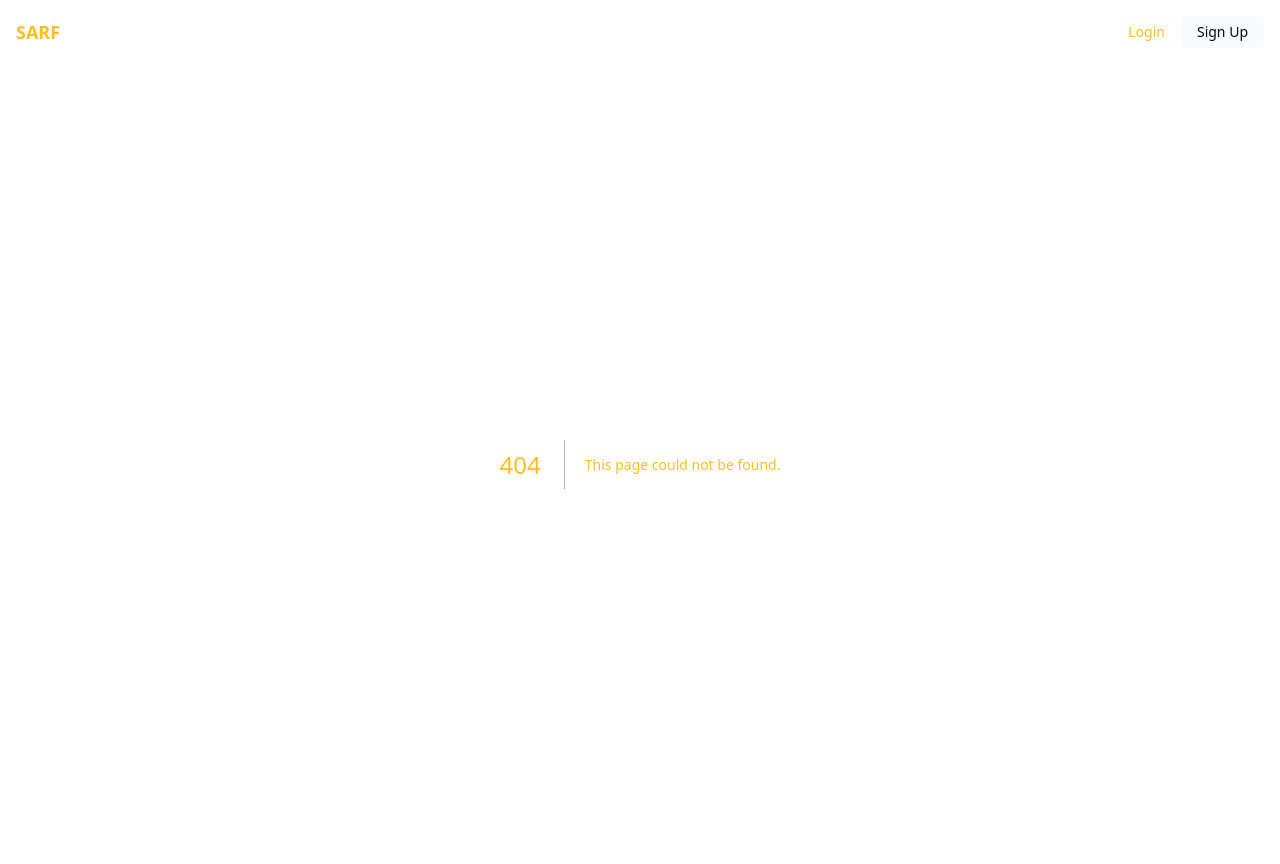
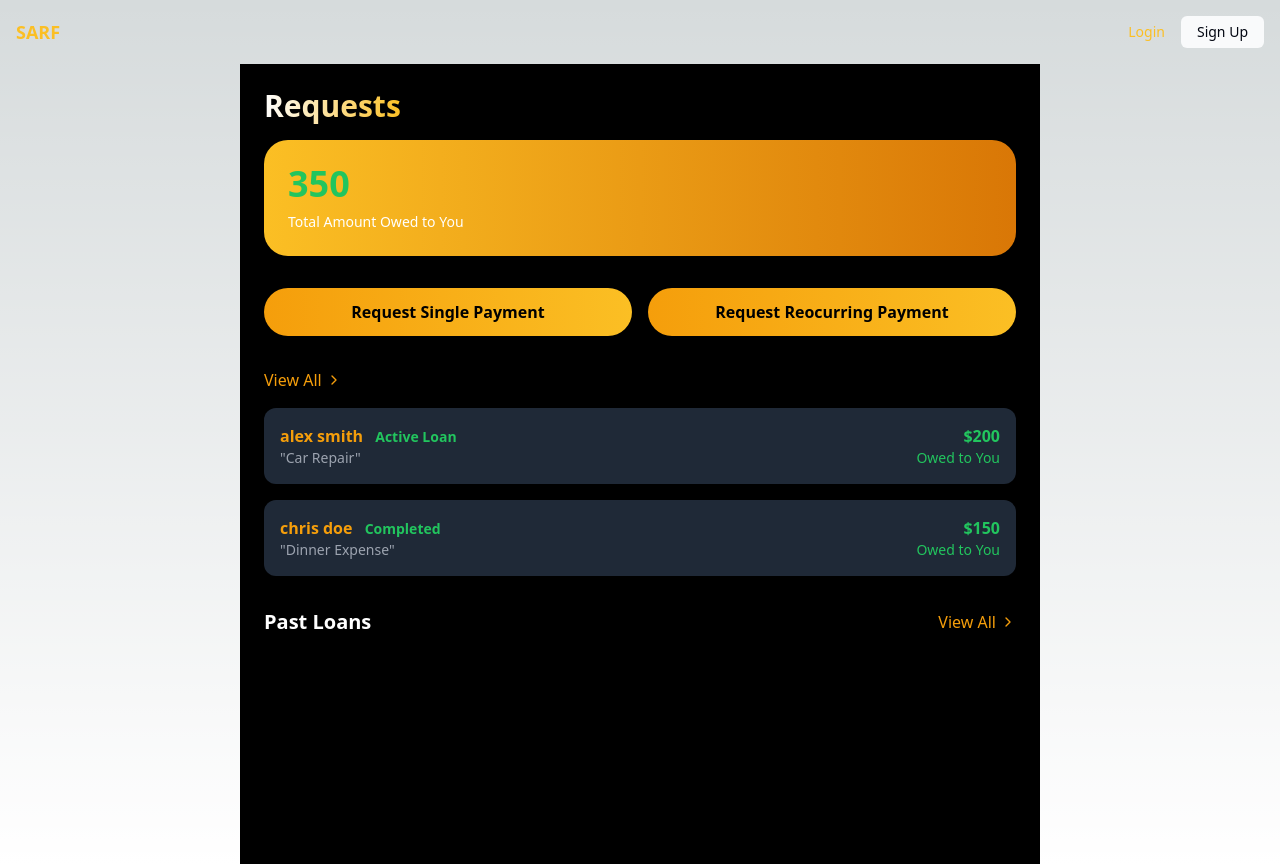
Before and after one commit to Munaiz123/Sarf_WebApp, a Next.js app: page /requests in a window 1280 px wide. Before the commit this address had no page. Built offline with nearby package versions, Linux system fonts and the light colour scheme.

Commit message:
Added Request page to side bar + removed excess code from components. Need to add subsequent pages for request payment

```diff
--- a/public/index.css
+++ b/public/index.css
@@ -842,6 +842,11 @@ video {
   flex-shrink: 0;
 }
 
+.rotate-180 {
+  --tw-rotate: 180deg;
+  transform: translate(var(--tw-translate-x), var(--tw-translate-y)) rotate(var(--tw-rotate)) skewX(var(--tw-skew-x)) skewY(var(--tw-skew-y)) scaleX(var(--tw-scale-x)) scaleY(var(--tw-scale-y));
+}
+
 .transform {
   transform: translate(var(--tw-translate-x), var(--tw-translate-y)) rotate(var(--tw-rotate)) skewX(var(--tw-skew-x)) skewY(var(--tw-skew-y)) scaleX(var(--tw-scale-x)) scaleY(var(--tw-scale-y));
 }
--- a/src/app/dashboard/contracts/page.js
+++ b/src/app/contracts/page.js
@@ -2,7 +2,7 @@
 "use client"
 import Link from "next/link"
 import React from "react"
-import withAuth from "../../UserAuth"
+import withAuth from "../UserAuth"
 import { Bell, Plus, ChevronRight } from 'lucide-react';
 
 function ContractsDasboard() {
--- a/src/app/dashboard/loans/page.js
+++ b/src/app/loans/page.js
@@ -4,21 +4,15 @@ import React, { useState } from 'react';
 import { Bell, Send, RotateCcw, ChevronRight, DollarSign } from 'lucide-react';
 
 import Link from "next/link"
-import withAuth from "../../UserAuth"
+import withAuth from "../UserAuth"
 
 
 const LoansPage = () => {
-  const [showOwed, setShowOwed] = useState(true);
 
   const youOweLoans = [
     { id: 1, name: 'Jason Bourne', status: 'Active Loan', amount: 300, description: 'Helping With Rent' },
     { id: 2, name: 'John Wick', status: 'Pending Loan', amount: 500, description: 'Home Renovations' },
     { id: 3, name: 'Baba Yaga', status: 'Pending Loan', amount: 1000, description: 'Home Renovations' },
-  ];
-
-  const owedToYouLoans = [
-    { id: 1, name: 'alex smith', status: 'Active Loan', amount: 200, description: 'Car Repair' },
-    { id: 2, name: 'chris doe', status: 'Completed', amount: 150, description: 'Dinner Expense' },
   ];
 
   return (
@@ -30,53 +24,19 @@ const LoansPage = () => {
         <h1 className="bg-gradient-to-r from-white to-amber-400 inline-block text-transparent bg-clip-text text-3xl font-bold mb-4">Loans</h1>
 
         <div className="bg-gradient-to-r from-amber-400 to-amber-600 rounded-3xl p-6 mb-8">
-          {/* <h2 className="text-xl mb-2">{showOwed ? 'You Owe' : 'Owed to You'}</h2> */}
-          <p className={`text-4xl font-bold mb-2 ${showOwed ? 'text-red-500' : 'text-green-500'}`}>
-            ${showOwed ? '2,300.00' : '350.00'}
-          </p>
-          <p className="text-sm">
-            Total Amount {showOwed ? 'You Owe' : 'Owed to You'}
-          </p>
+          <p className="text-4xl font-bold mb-2 text-red-500"> 2,300.00 </p>
+          <p className="text-sm"> Total Amount You Owe </p>
         </div>
 
-        {showOwed ?
         <div className="flex space-x-4 mb-8">
           <button className="flex-1 bg-gradient-to-r from-amber-500 to-amber-400 text-black font-semibold py-3 px-4 rounded-full flex items-center justify-center">
-            <Send className="w-4 h-4 mr-2" />
-            <Link href="/dashboard/loans/payment?freq=once">Send Single Payment</Link>
+            <Link href="/loans/payment?freq=once">Send Single Payment</Link>
           </button>
           <button className="flex-1 bg-gradient-to-r from-amber-500 to-amber-400 text-black font-semibold py-3 px-4 rounded-full flex items-center justify-center">
-            <RotateCcw className="w-4 h-4 mr-2" />
             Set Recurring Payment
           </button>
         </div>
-        :
-        <div className="flex space-x-4 mb-8">
-          <button className="flex-1 bg-gradient-to-r from-amber-500 to-amber-400 text-black font-semibold py-3 px-4 rounded-full flex items-center justify-center">
-            <DollarSign className="w-4 h-4 mr-2" /> Request Payment
-          </button>
-        </div>}
 
-        <div className=" mb-8">
-          <div className="flex bg-gray-800 rounded-full p-1">
-            <button
-              className={`flex-1 py-2 px-4 rounded-full ${
-                showOwed ? 'bg-amber-500 text-black' : 'text-white'
-              }`}
-              onClick={() => setShowOwed(true)}
-            >
-              You Owe
-            </button>
-            <button
-              className={`flex-1 py-2 px-4 rounded-full ${
-                !showOwed ? 'bg-amber-500 text-black' : 'text-white'
-              }`}
-              onClick={() => setShowOwed(false)}
-            >
-              Owed to You
-            </button>
-          </div>
-        </div>
 
         <div className="mb-8">
           <div className="flex justify-between items-center mb-4">
@@ -86,7 +46,7 @@ const LoansPage = () => {
             </a>
           </div>
           <div className="space-y-4">
-            {(showOwed ? youOweLoans : owedToYouLoans).map((loan) => (
+            {youOweLoans.map((loan) => (
               <div key={loan.id} className="bg-gray-800 rounded-xl p-4 flex items-center justify-between">
                 <div className="flex items-center">
                   {/* <img src="/api/placeholder/48/48" alt={loan.name} className="w-12 h-12 rounded-full mr-4" /> */}
@@ -98,8 +58,8 @@ const LoansPage = () => {
                   </div>
                 </div>
                 <div className="text-right">
-                  <p className={`font-bold ${showOwed ? 'text-red-500' : 'text-green-500'}`}>${loan.amount}</p>
-                  <p className={`text-sm ${showOwed ? 'text-red-500' : 'text-green-500'}`}> {showOwed ? 'Owed' : 'Owed to You'} </p>
+                  <p className="font-bold text-red-500">${loan.amount}</p>
+                  <p className="text-sm text-red-500"> Owed </p>
                 </div>
               </div>
             ))}
@@ -117,5 +77,5 @@ const LoansPage = () => {
   );
 };
 
-export default withAuth(LoansPage);
-// export default LoansPage;
+// export default withAuth(LoansPage);
+export default LoansPage;
--- a/src/app/dashboard/loans/payment/page.js
+++ b/src/app/loans/payment/page.js
@@ -4,11 +4,11 @@ import { Search } from 'lucide-react';
 
 import { useRouter, useSearchParams } from 'next/navigation';
 
-import withAuth from "../../../UserAuth"
+import withAuth from "../../UserAuth"
 import PaymentModal from './PaymentModal'
 import Link from "next/link"
 
-import { contacts } from '../../../constants';
+import { contacts } from '../../constants';
 
 const OneTimePaymentPage = () => {
   const router = useRouter()
--- /dev/null
+++ b/src/app/requests/page.js
@@ -0,0 +1,77 @@
+
+"use client"
+import React, { useState } from 'react';
+import { Bell, Send, RotateCcw, ChevronRight, DollarSign } from 'lucide-react';
+
+import Link from "next/link"
+import withAuth from "../UserAuth"
+
+
+const RequestPage = () => {
+
+  const owedToYouLoans = [
+    { id: 1, name: 'alex smith', status: 'Active Loan', amount: 200, description: 'Car Repair' },
+    { id: 2, name: 'chris doe', status: 'Completed', amount: 150, description: 'Dinner Expense' },
+  ];
+
+  return (
+    <main>
+      <div className="bg-black text-white min-h-screen p-6">
+        {/* <div className="flex justify-end mb-6">
+          <Bell className="text-amber-500 w-6 h-6" />
+        </div> */}
+        <h1 className="bg-gradient-to-r from-white to-amber-400 inline-block text-transparent bg-clip-text text-3xl font-bold mb-4">Requests</h1>
+
+        <div className="bg-gradient-to-r from-amber-400 to-amber-600 rounded-3xl p-6 mb-8">
+          <p className="text-4xl font-bold mb-2 text-green-500">
+            350
+          </p>
+          <p className="text-sm"> Total Amount Owed to You </p>
+        </div>
+
+        <div className="flex space-x-4 mb-8">
+          <button className="flex-1 bg-gradient-to-r from-amber-500 to-amber-400 text-black font-semibold py-3 px-4 rounded-full flex items-center justify-center"> Request Single Payment </button>
+          <button className="flex-1 bg-gradient-to-r from-amber-500 to-amber-400 text-black font-semibold py-3 px-4 rounded-full flex items-center justify-center"> Request Reocurring Payment </button>
+        </div>
+
+        <div className="mb-8">
+          <div className="flex justify-between items-center mb-4">
+            <a href="#" className="text-amber-500 flex items-center">
+              View All
+              <ChevronRight className="w-4 h-4 ml-1" />
+            </a>
+          </div>
+          <div className="space-y-4">
+            {owedToYouLoans.map((loan) => (
+              <div key={loan.id} className="bg-gray-800 rounded-xl p-4 flex items-center justify-between">
+                <div className="flex items-center">
+                  {/* <img src="/api/placeholder/48/48" alt={loan.name} className="w-12 h-12 rounded-full mr-4" /> */}
+                  <div>
+                    <p className="font-semibold text-amber-500">
+                      {loan.name} <span className="text-green-500 text-sm ml-2">{loan.status}</span>
+                    </p>
+                    <p className="text-sm text-gray-400">"{loan.description}"</p>
+                  </div>
+                </div>
+                <div className="text-right">
+                  <p className="font-bold text-green-500">${loan.amount}</p>
+                  <p className="text-sm text-green-500"> Owed to You </p>
+                </div>
+              </div>
+            ))}
+          </div>
+        </div>
+
+        <div>
+          <div className="flex justify-between items-center">
+            <h3 className="text-xl font-semibold">Past Loans</h3>
+            <a href="#" className="text-amber-500 flex items-center"> View All <ChevronRight className="w-4 h-4 ml-1" /> </a>
+          </div>
+        </div>
+      </div>
+    </main>
+  );
+};
+
+// export default withAuth(RequestPage);
+export default RequestPage;
--- a/src/components/Sidebar.js
+++ b/src/components/Sidebar.js
@@ -1,7 +1,9 @@
 "use client"
 
 import { useState } from "react"
-import {HomeIcon, DollarSignIcon, WalletIcon , PaperclipIcon, MenuIcon} from '../components/Icons'
+import { HomeIcon } from '../components/Icons'
+import { Menu, Wallet, Send, DollarSign } from 'lucide-react';
+
 import React from 'react'
 import Link from "next/link"
 import { useRouter } from 'next/navigation'
@@ -14,7 +16,7 @@ export default function Sidebar() {
   return (
       <div>
         <button>
-          <MenuIcon onClick={()=> setShowSidebar(!showSidebar)} className="lg:hidden xl:hidden" />
+          <Menu onClick={()=> setShowSidebar(!showSidebar)} className="lg:hidden xl:hidden" />
         </button>
         <div onMouseEnter={() => setIsExpanded(true)} onMouseLeave={() => !isPinned && setIsExpanded(false)}
           className={`lg:visible xl:visible fixed top-0 left-0 bottom-0 rounded-xl bg-amber-400 p-4 flex flex-col justify-around items-center transition-all duration-300
@@ -23,18 +25,21 @@ export default function Sidebar() {
             ${showSidebar ? "" : "invisible"}`}
         >
           <button onClick={()=> setShowSidebar(!showSidebar)} className="lg:hidden xl:hidden w-8 h-8 text-black">
-            <MenuIcon />
+            <Menu />
           </button>
 
           <Link href="/dashboard">
-            <HomeIcon onClick={()=> setShowSidebar(!showSidebar)} className="w-8 h-8" />
+            <HomeIcon onClick={()=> setShowSidebar(!showSidebar)} className="w-8 text-black h-8" />
           </Link>
-          <Link href="/dashboard/loans">
-            <DollarSignIcon onClick={()=> setShowSidebar(!showSidebar)} className="w-8 h-8" />
+          <Link href="/loans">
+            <Send onClick={()=> setShowSidebar(!showSidebar)} className="w-8 text-black h-8" />
+          </Link>
+          <Link href="/requests">
+            <Send onClick={()=> setShowSidebar(!showSidebar)} className="w-8 text-black rotate-180 h-8" />
           </Link>
 
-          <Link href="/dashboard/contracts">
-            <WalletIcon onClick={()=> setShowSidebar(!showSidebar)} className="w-8 h-8" />
+          <Link href="/contracts">
+            <Wallet onClick={()=> setShowSidebar(!showSidebar)} className="w-8 text-black h-8" />
           </Link>
           {/** Uncomment the div below if you want to pin the side bar in the side bar. i don't think think its that necessary */}
           {/* <div className="flex items-center gap-2">
```
Also changed, not shown: src/app/loans/payment/PaymentModal.js (renamed from src/app/dashboard/loans/payment/PaymentModal.js).
